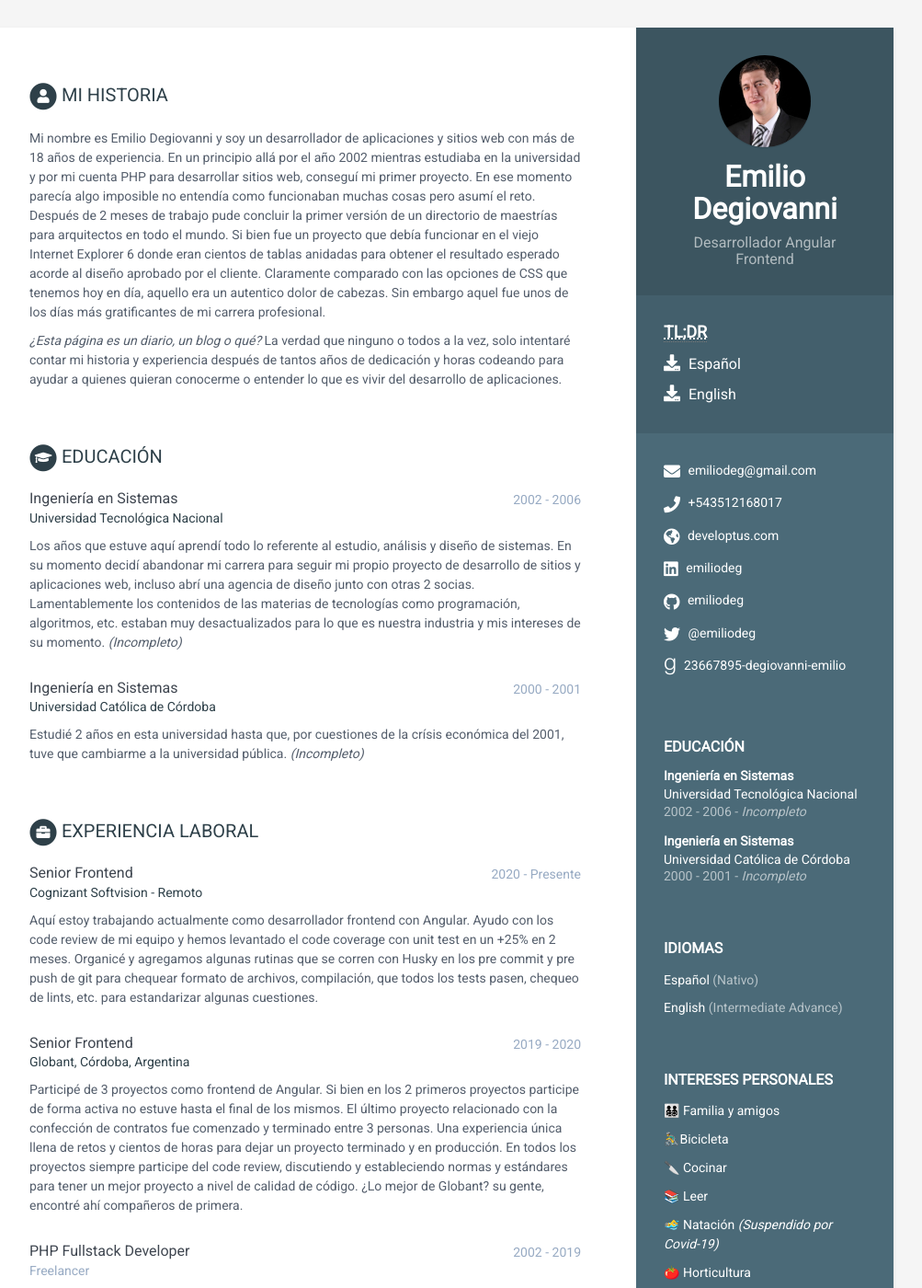
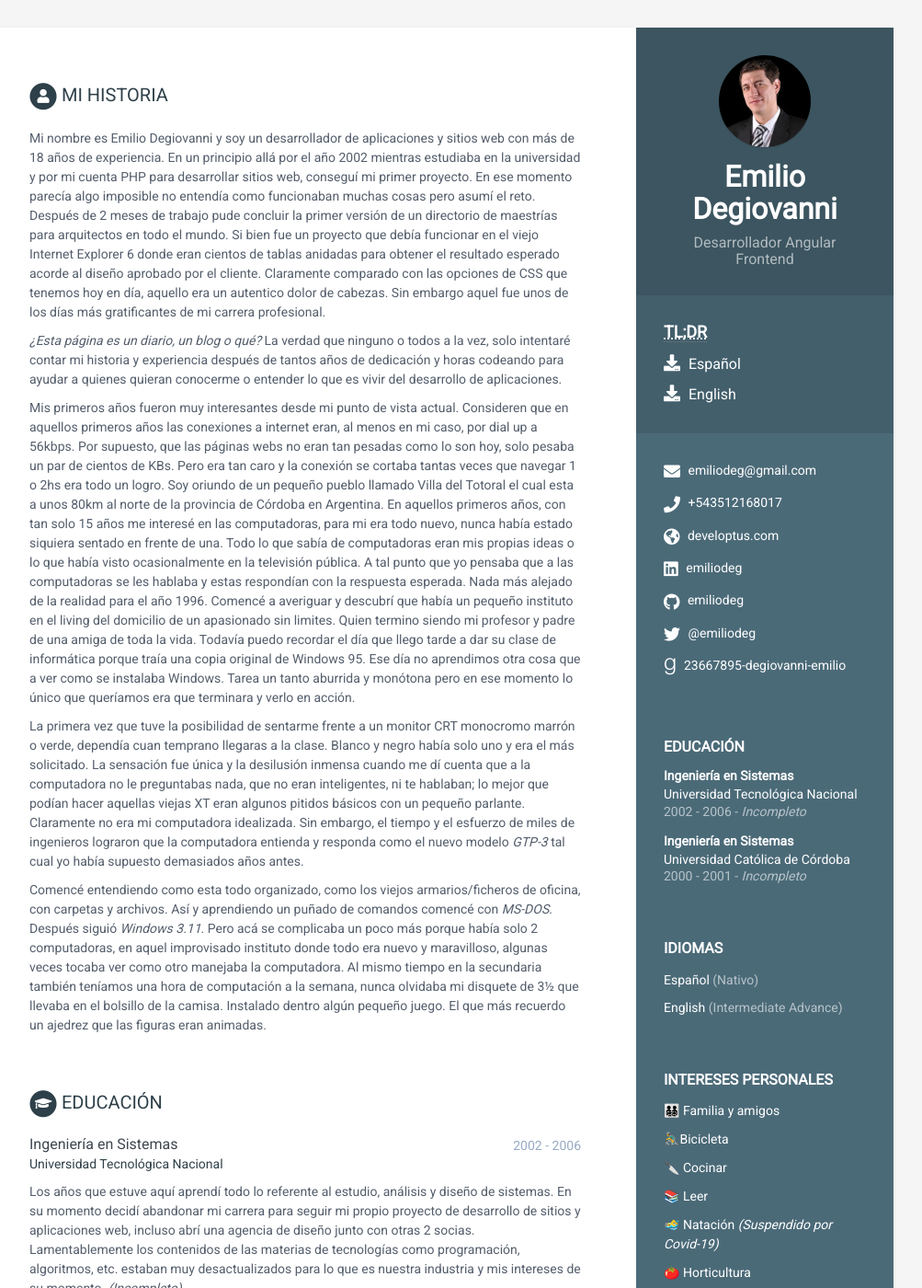
Before and after one commit to emiliodeg/profile, a Jekyll site: the page built from index.html, in a window 1280 px wide and 1400 px high. Shown: the whole window at 92% size, without its empty margins (168-1171 px from the left). Built offline with Jekyll 4.4.1, drawn with Linux system fonts in a browser that asks for light colours.

Commit message:
long time ago

```diff
--- a/_data/data.yml
+++ b/_data/data.yml
@@ -57,12 +57,32 @@ career-profile:
       Mi nombre es Emilio Degiovanni y soy un desarrollador de aplicaciones y sitios web con más de 18 años de experiencia. En un principio allá por el año 2002 mientras estudiaba
       en la universidad y por mi cuenta PHP para desarrollar sitios web, conseguí mi primer proyecto. En ese momento parecía algo imposible no entendía como funcionaban muchas cosas
       pero asumí el reto. Después de 2 meses de trabajo pude concluir la primer versión de un directorio de maestrías para arquitectos en todo el mundo.
-      Si bien fue un proyecto que debía funcionar en el viejo Internet Explorer 6
-      donde eran cientos de tablas anidadas para obtener el resultado esperado acorde al diseño aprobado por el cliente. Claramente comparado con las opciones de CSS que tenemos
-      hoy en día, aquello era un autentico dolor de cabezas. Sin embargo aquel fue unos de los días más gratificantes de mi carrera profesional.
+      Si bien fue un proyecto que debía funcionar en el viejo Internet Explorer 6 donde eran cientos de tablas anidadas para obtener el resultado esperado acorde al diseño aprobado
+      por el cliente. Claramente comparado con las opciones de CSS que tenemos hoy en día, aquello era un autentico dolor de cabezas. Sin embargo aquel fue unos de los días más
+      gratificantes de mi carrera profesional.
 
       _¿Esta página es un diario, un blog o qué?_ La verdad que ninguno o todos a la vez, solo intentaré contar mi historia y experiencia después de tantos años de dedicación
       y horas codeando para ayudar a quienes quieran conocerme o entender lo que es vivir del desarrollo de aplicaciones.
+
+      Mis primeros años fueron muy interesantes desde mi punto de vista actual. Consideren que en aquellos primeros años las conexiones a internet eran, al menos en mi caso,
+      por dial up a 56kbps. Por supuesto, que las páginas webs no eran tan pesadas como lo son hoy, solo pesaba un par de cientos de KBs. Pero era tan caro y la conexión se cortaba
+      tantas veces que navegar 1 o 2hs era todo un logro. Soy oriundo de un pequeño pueblo llamado Villa del Totoral el cual esta a unos 80km al norte de la provincia
+      de Córdoba en Argentina. En aquellos primeros años, con tan solo 15 años me interesé en las computadoras, para mi era todo nuevo, nunca había estado siquiera sentado
+      en frente de una. Todo lo que sabía de computadoras eran mis propias ideas o lo que había visto ocasionalmente en la televisión pública. A tal punto que yo pensaba que
+      a las computadoras se les hablaba y estas respondían con la respuesta esperada. Nada más alejado de la realidad para el año 1996. Comencé a averiguar y descubrí que
+      había un pequeño instituto en el living del domicilio de un apasionado sin limites. Quien termino siendo mi profesor y padre de una amiga de toda la vida. Todavía puedo
+      recordar el día que llego tarde a dar su clase de informática porque traía una copia original de Windows 95. Ese día no aprendimos otra cosa que a ver como se instalaba Windows.
+      Tarea un tanto aburrida y monótona pero en ese momento lo único que queríamos era que terminara y verlo en acción.
+
+      La primera vez que tuve la posibilidad de sentarme frente a un monitor CRT monocromo marrón o verde, dependía cuan temprano llegaras a la clase. Blanco y negro había solo uno
+      y era el más solicitado. La sensación fue única y la desilusión inmensa cuando me dí cuenta que a la computadora no le preguntabas nada, que no eran inteligentes, ni te hablaban;
+      lo mejor que podían hacer aquellas viejas XT eran algunos pitidos básicos con un pequeño parlante. Claramente no era mi computadora idealizada. Sin embargo, el tiempo
+      y el esfuerzo de miles de ingenieros lograron que la computadora entienda y responda como el nuevo modelo _GTP-3_ tal cual yo había supuesto demasiados años antes.
+
+      Comencé entendiendo como esta todo organizado, como los viejos armarios/ficheros de oficina, con carpetas y archivos. Así y aprendiendo un puñado de comandos comencé con _MS-DOS_.
+      Después siguió _Windows 3.11_. Pero acá se complicaba un poco más porque había solo 2 computadoras, en aquel improvisado instituto donde todo era nuevo y maravilloso, algunas
+      veces tocaba ver como otro manejaba la computadora. Al mismo tiempo en la secundaria también teníamos una hora de computación a la semana, nunca olvidaba mi disquete de
+      3½ que llevaba en el bolsillo de la camisa. Instalado dentro algún pequeño juego. El que más recuerdo un ajedrez que las figuras eran animadas.
 
 education:
     - degree: Ingeniería en Sistemas
```
